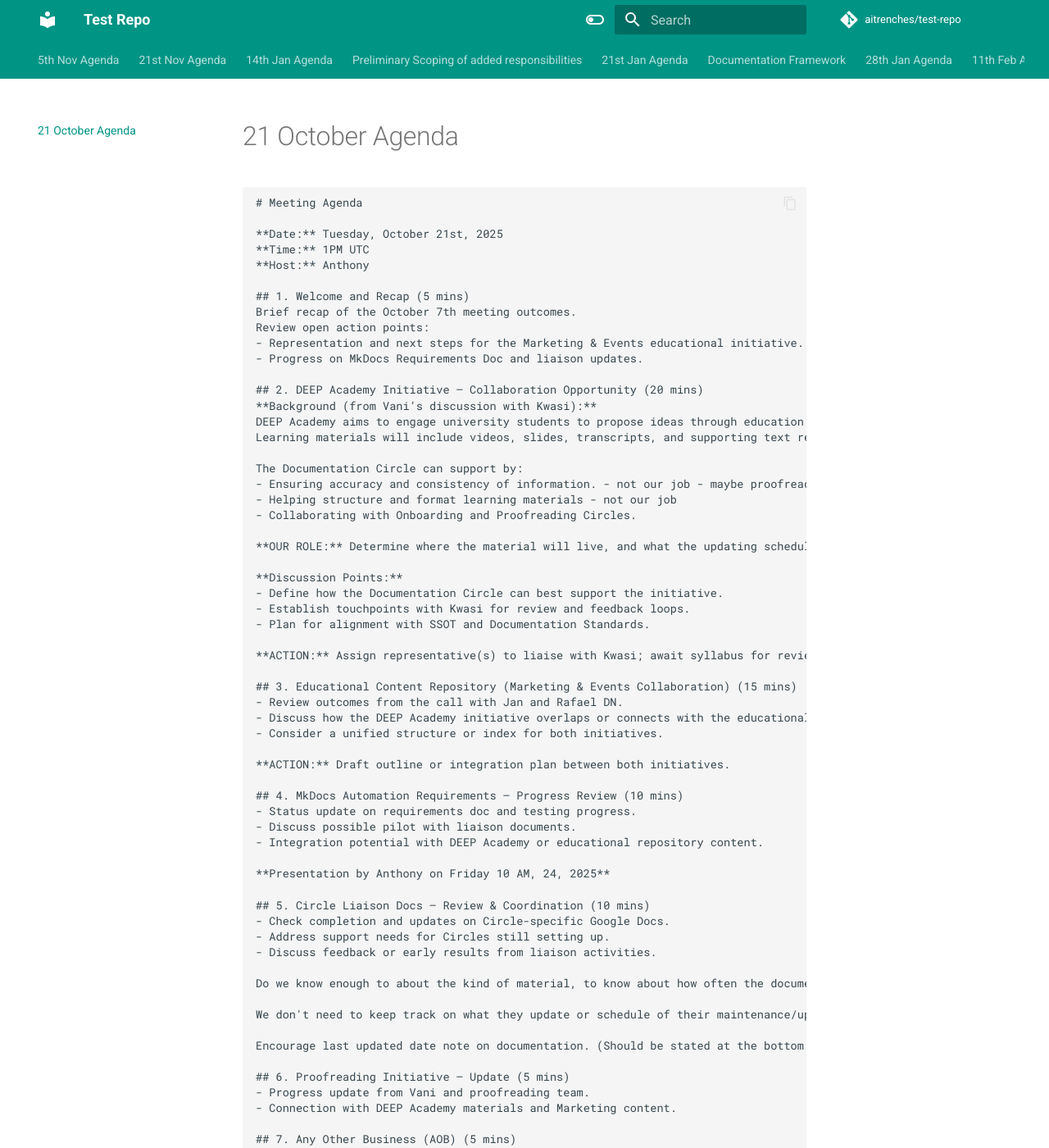
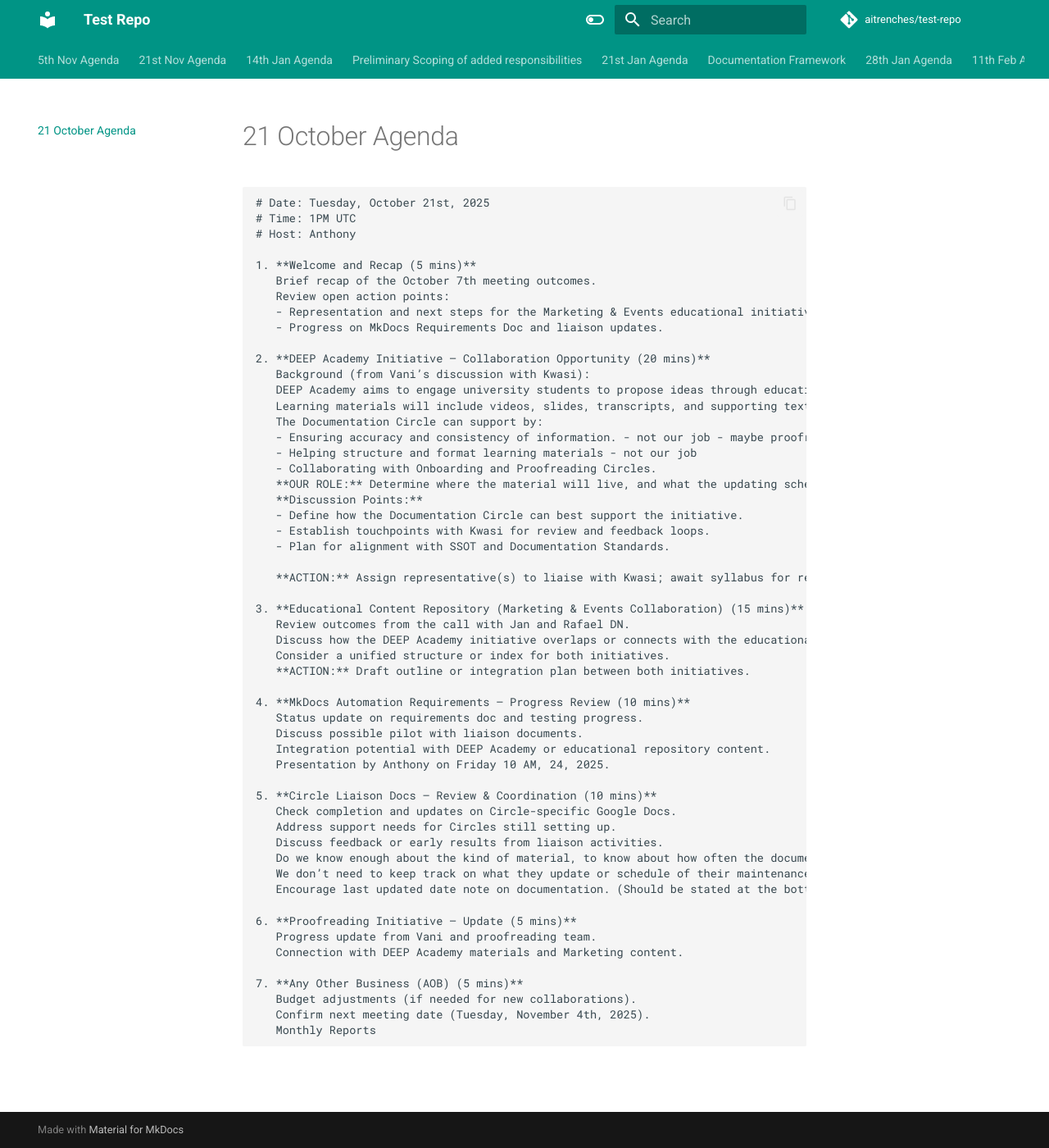
Before and after one commit to aitrenches/test-repo, an MkDocs documentation site: the page built from docs/21-october-agenda.md, in a window 1280 px wide and 1400 px high. Shown: the whole window at 82% size. Built offline with MkDocs 1.6.1 and Material for MkDocs 9.7.7, drawn with Linux system fonts in a browser that asks for light colours; comment, search, counter and statistics services are not loaded; some of the changed text lies outside the part shown.

Commit message:
Update: 21 October Agenda

````diff
--- a/docs/21-october-agenda.md
+++ b/docs/21-october-agenda.md
@@ -1,67 +1,56 @@
 ```
-# Meeting Agenda
+# Date: Tuesday, October 21st, 2025
+# Time: 1PM UTC
+# Host: Anthony
 
-**Date:** Tuesday, October 21st, 2025
-**Time:** 1PM UTC
-**Host:** Anthony
+1. **Welcome and Recap (5 mins)**
+   Brief recap of the October 7th meeting outcomes.
+   Review open action points:
+   - Representation and next steps for the Marketing & Events educational initiative.
+   - Progress on MkDocs Requirements Doc and liaison updates.
 
-## 1. Welcome and Recap (5 mins)
-Brief recap of the October 7th meeting outcomes.
-Review open action points:
-- Representation and next steps for the Marketing & Events educational initiative.
-- Progress on MkDocs Requirements Doc and liaison updates.
+2. **DEEP Academy Initiative – Collaboration Opportunity (20 mins)**
+   Background (from Vani’s discussion with Kwasi):
+   DEEP Academy aims to engage university students to propose ideas through education and training on blockchain, decentralised AI, and Deep Funding.
+   Learning materials will include videos, slides, transcripts, and supporting text resources, followed by live expert sessions after each module.
+   The Documentation Circle can support by:
+   - Ensuring accuracy and consistency of information. - not our job - maybe proofreaders
+   - Helping structure and format learning materials - not our job
+   - Collaborating with Onboarding and Proofreading Circles.
+   **OUR ROLE:** Determine where the material will live, and what the updating schedule will be - same as we would do for any new piece of material. Maybe, look at syllabus and identify which elements are perpetual, and which are likely to need updating.
+   **Discussion Points:**
+   - Define how the Documentation Circle can best support the initiative.
+   - Establish touchpoints with Kwasi for review and feedback loops.
+   - Plan for alignment with SSOT and Documentation Standards.
 
-## 2. DEEP Academy Initiative – Collaboration Opportunity (20 mins)
-**Background (from Vani’s discussion with Kwasi):**
-DEEP Academy aims to engage university students to propose ideas through education and training on blockchain, decentralised AI, and Deep Funding.
-Learning materials will include videos, slides, transcripts, and supporting text resources, followed by live expert sessions after each module.
+   **ACTION:** Assign representative(s) to liaise with Kwasi; await syllabus for review.
 
-The Documentation Circle can support by:
-- Ensuring accuracy and consistency of information. - not our job - maybe proofreaders
-- Helping structure and format learning materials - not our job
-- Collaborating with Onboarding and Proofreading Circles.
+3. **Educational Content Repository (Marketing & Events Collaboration) (15 mins)**
+   Review outcomes from the call with Jan and Rafael DN.
+   Discuss how the DEEP Academy initiative overlaps or connects with the educational repository project.
+   Consider a unified structure or index for both initiatives.
+   **ACTION:** Draft outline or integration plan between both initiatives.
 
-**OUR ROLE:** Determine where the material will live, and what the updating schedule will be - same as we would do for any new piece of material. Maybe, look at syllabus and identify which elements are perpetual, and which are likely to need updating.
+4. **MkDocs Automation Requirements – Progress Review (10 mins)**
+   Status update on requirements doc and testing progress.
+   Discuss possible pilot with liaison documents.
+   Integration potential with DEEP Academy or educational repository content.
+   Presentation by Anthony on Friday 10 AM, 24, 2025.
 
-**Discussion Points:**
-- Define how the Documentation Circle can best support the initiative.
-- Establish touchpoints with Kwasi for review and feedback loops.
-- Plan for alignment with SSOT and Documentation Standards.
+5. **Circle Liaison Docs – Review & Coordination (10 mins)**
+   Check completion and updates on Circle-specific Google Docs.
+   Address support needs for Circles still setting up.
+   Discuss feedback or early results from liaison activities.
+   Do we know enough about the kind of material, to know about how often the documentation will need to be updated so we can decide on some sort of schedule.
+   We don’t need to keep track on what they update or schedule of their maintenance/update.
+   Encourage last updated date note on documentation. (Should be stated at the bottom left) (check if google docs has that feature).
 
-**ACTION:** Assign representative(s) to liaise with Kwasi; await syllabus for review.
+6. **Proofreading Initiative – Update (5 mins)**
+   Progress update from Vani and proofreading team.
+   Connection with DEEP Academy materials and Marketing content.
 
-## 3. Educational Content Repository (Marketing & Events Collaboration) (15 mins)
-- Review outcomes from the call with Jan and Rafael DN.
-- Discuss how the DEEP Academy initiative overlaps or connects with the educational repository project.
-- Consider a unified structure or index for both initiatives.
-
-**ACTION:** Draft outline or integration plan between both initiatives.
-
-## 4. MkDocs Automation Requirements – Progress Review (10 mins)
-- Status update on requirements doc and testing progress.
-- Discuss possible pilot with liaison documents.
-- Integration potential with DEEP Academy or educational repository content.
-
-**Presentation by Anthony on Friday 10 AM, 24, 2025**
-
-## 5. Circle Liaison Docs – Review & Coordination (10 mins)
-- Check completion and updates on Circle-specific Google Docs.
-- Address support needs for Circles still setting up.
-- Discuss feedback or early results from liaison activities.
-
-Do we know enough to about the kind of material, to know about how often the documentation will need to be updated so we can decide on some sort of schedule.
-
-We don't need to keep track on what they update or schedule of their maintenance/update.
-
-Encourage last updated date note on documentation. (Should be stated at the bottom left) (check if google docs has that feature)
-
-## 6. Proofreading Initiative – Update (5 mins)
-- Progress update from Vani and proofreading team.
-- Connection with DEEP Academy materials and Marketing content.
-
-## 7. Any Other Business (AOB) (5 mins)
-- Budget adjustments (if needed for new collaborations).
-- Confirm next meeting date (Tuesday, November 4th, 2025).
-
-**Monthly Reports**
+7. **Any Other Business (AOB) (5 mins)**
+   Budget adjustments (if needed for new collaborations).
+   Confirm next meeting date (Tuesday, November 4th, 2025).
+   Monthly Reports
 ```
````
